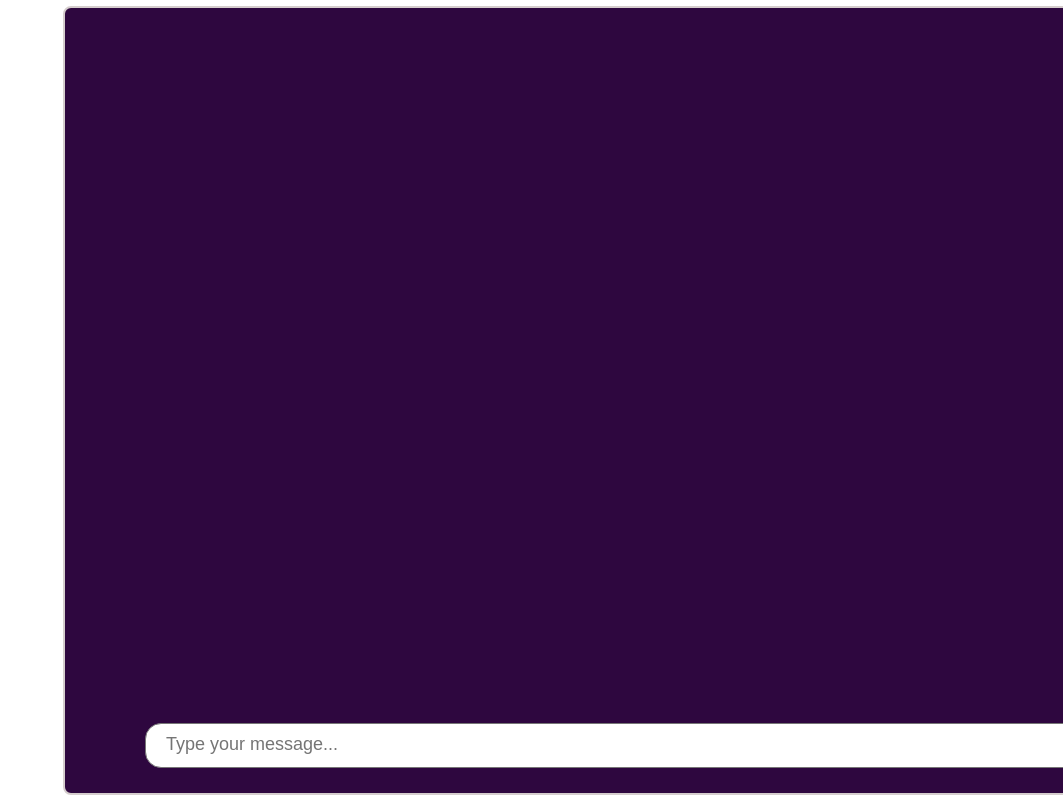
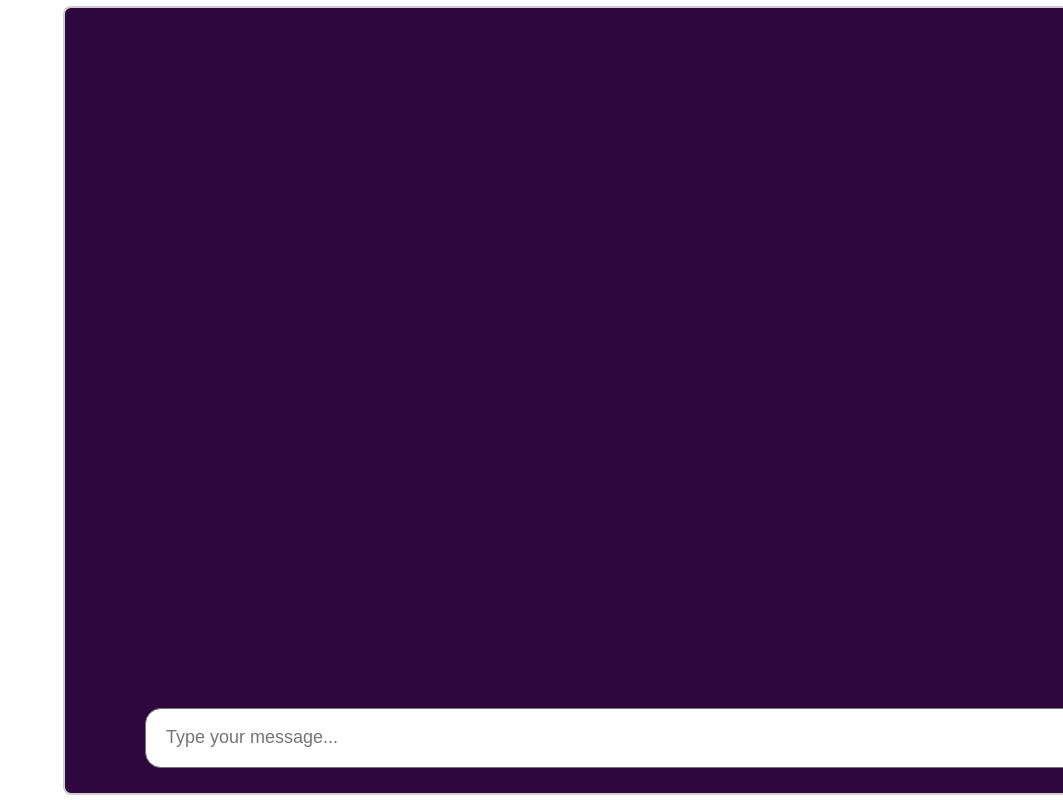
Before and after one commit to mvp-2003/Final-Year-project, a React (Vite) app in the folder frontend/: page / in a window 1280 px wide. Shown: the top 800 px of the page, without its empty margins (217-1280 px from the left). Built offline with nearby package versions, Linux system fonts and the light colour scheme.

Commit message:
Fix input field breaking on text input

```diff
--- a/frontend/src/Chatsection.css
+++ b/frontend/src/Chatsection.css
@@ -13,7 +13,7 @@
 }
 
 .user-input {
-    height: 45px;
+    height: 60px;
     width: 1000px;
     position: absolute;
     bottom: 25px;
@@ -21,12 +21,11 @@
     border-radius: 16px;
     padding-left: 20px;
     padding-right: 20px;
-    padding-top: 10px;
+    padding-top: 18px;
     line-height: 1.2;
     box-sizing: border-box;
     font-size: 18px;
     font-family: 'Poppins', sans-serif;
-    max-height: 60px;
     overflow-y: auto;
     resize: none;
 }
@@ -41,7 +40,7 @@
     background-position: 40% 78%;
     background-repeat: no-repeat;
     position: absolute;
-    bottom: 28px;
+    bottom: 36px;
     right: 90px;
     transform: rotate(45deg);
 }
--- a/frontend/src/Chatsection.jsx
+++ b/frontend/src/Chatsection.jsx
@@ -22,7 +22,6 @@ function ChatSection() {
             }
 
             setInput('');
-            adjustTextareaHeight();
         }
     };
 
@@ -31,12 +30,6 @@ function ChatSection() {
             e.preventDefault();
             handleSubmit();
         }
-    };
-
-    const adjustTextareaHeight = () => {
-        const textarea = inputRef.current;
-        textarea.style.height = 'auto';
-        textarea.style.height = `${Math.min(textarea.scrollHeight, 60)}px`;
     };
 
     return (
@@ -55,10 +48,7 @@ function ChatSection() {
                 ref={inputRef}
                 className="user-input"
                 value={input}
-                onChange={(e) => {
-                    setInput(e.target.value);
-                    adjustTextareaHeight();
-                }}
+                onChange={(e) => setInput(e.target.value)}
                 onKeyDown={handleKeyDown}
                 placeholder="Type your message..."
                 rows={1}
```
